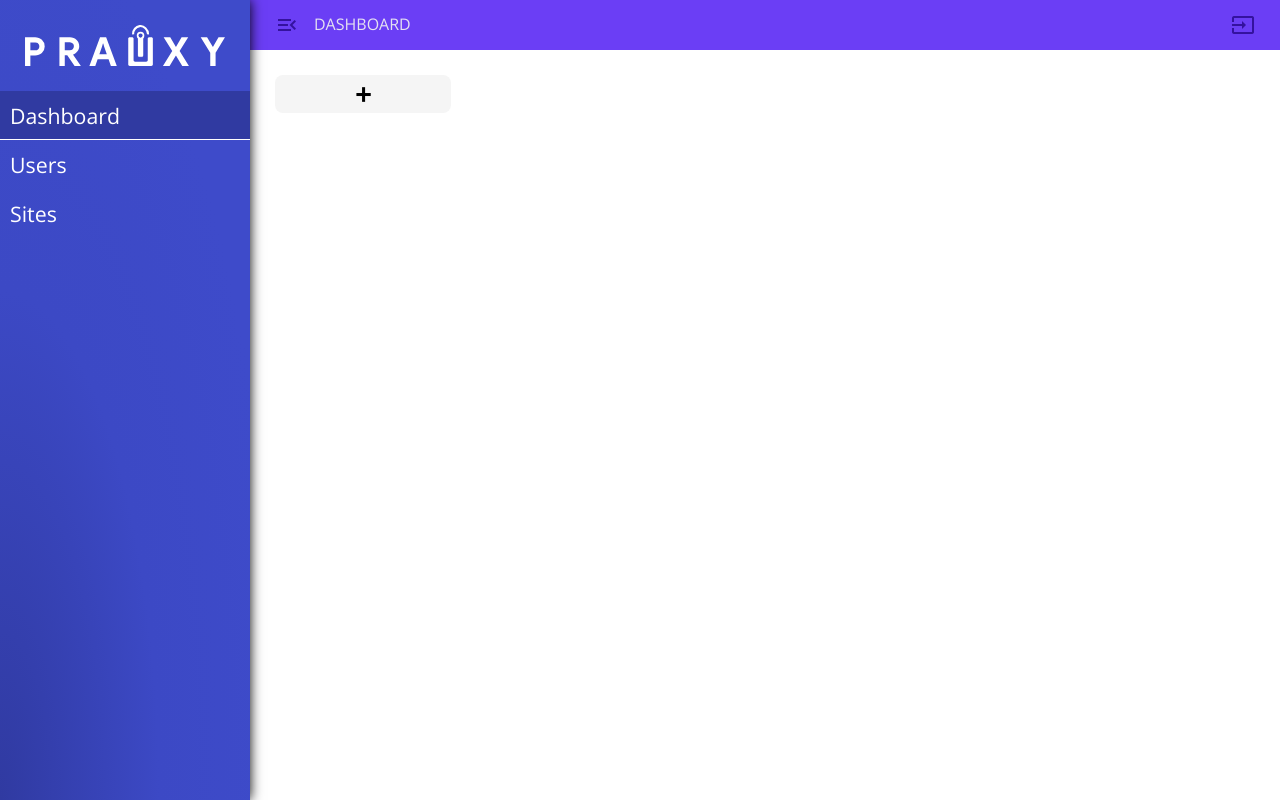
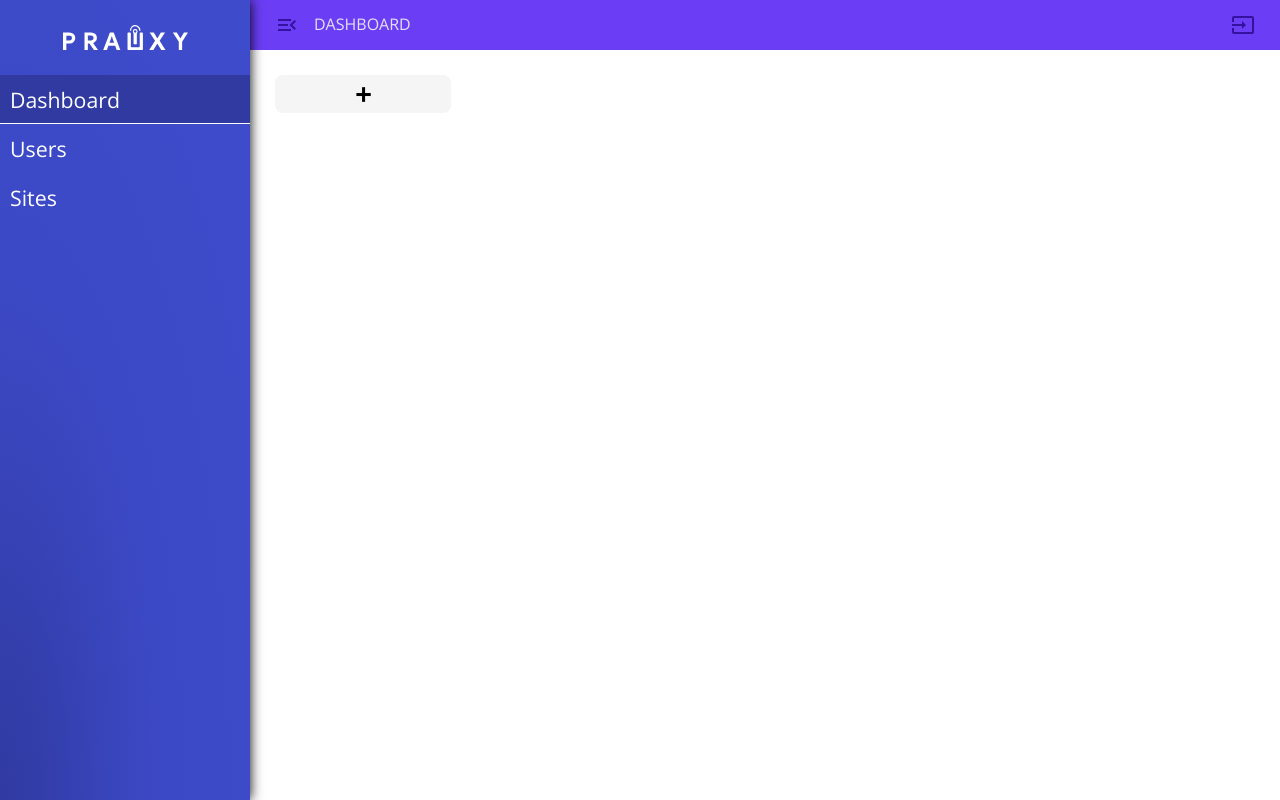
Before and after one commit to kvizdos/PRAUXY, a website: page dashboard/frontend/index.html in a window 1280 px wide. Drawn offline with nearby package versions, Linux system fonts and the light colour scheme; no server answers.

Commit message:
Prauxy logo change

```diff
--- a/dashboard/frontend/assets/style.css
+++ b/dashboard/frontend/assets/style.css
@@ -66,6 +66,7 @@ body, html {
 
 #navbar img {
     width: 50%;
+    align-self: center;
     padding: 25px;
 }
 
@@ -406,10 +407,10 @@ button, .niceBtn, input[type="submit"] {
         background: radial-gradient(at bottom left, #303aa1 0%, #3c49c5 45%, #3e4bca 80%);
         /* radial-gradient(at bottom left, #2dad78 0%, #43b183 45%, #119a61 80%) */
     }
-
+/*
     #navbar img {
         width: unset;
-    }
+    } */
 
     #navbar #links #closeMenu {
         display: none;
```
